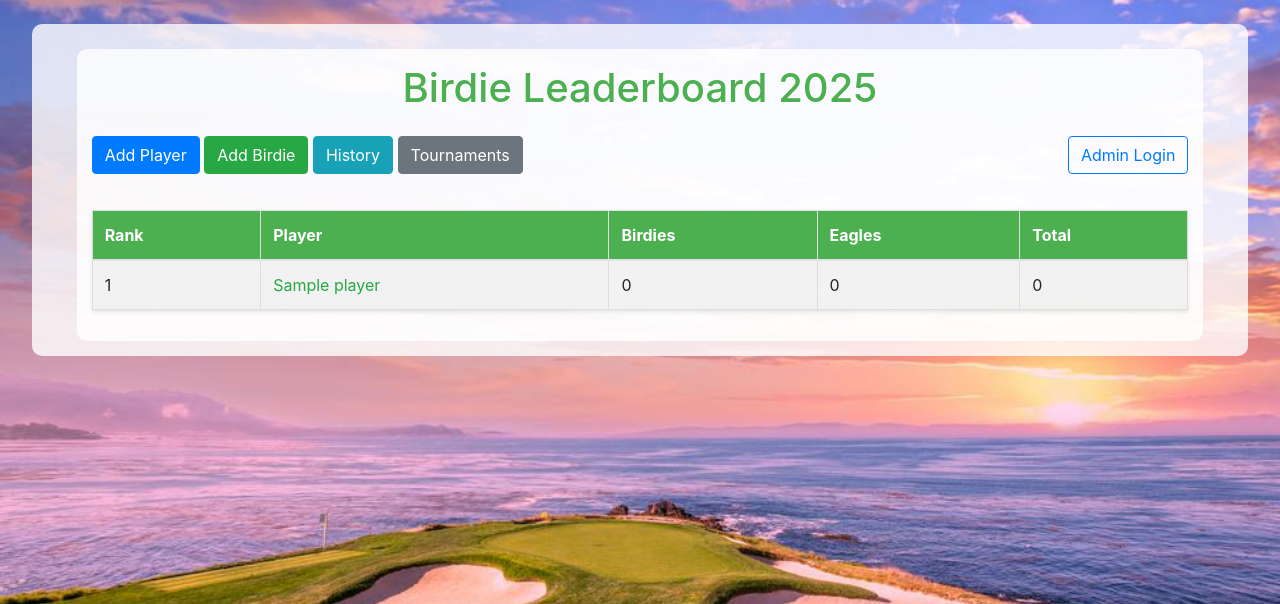
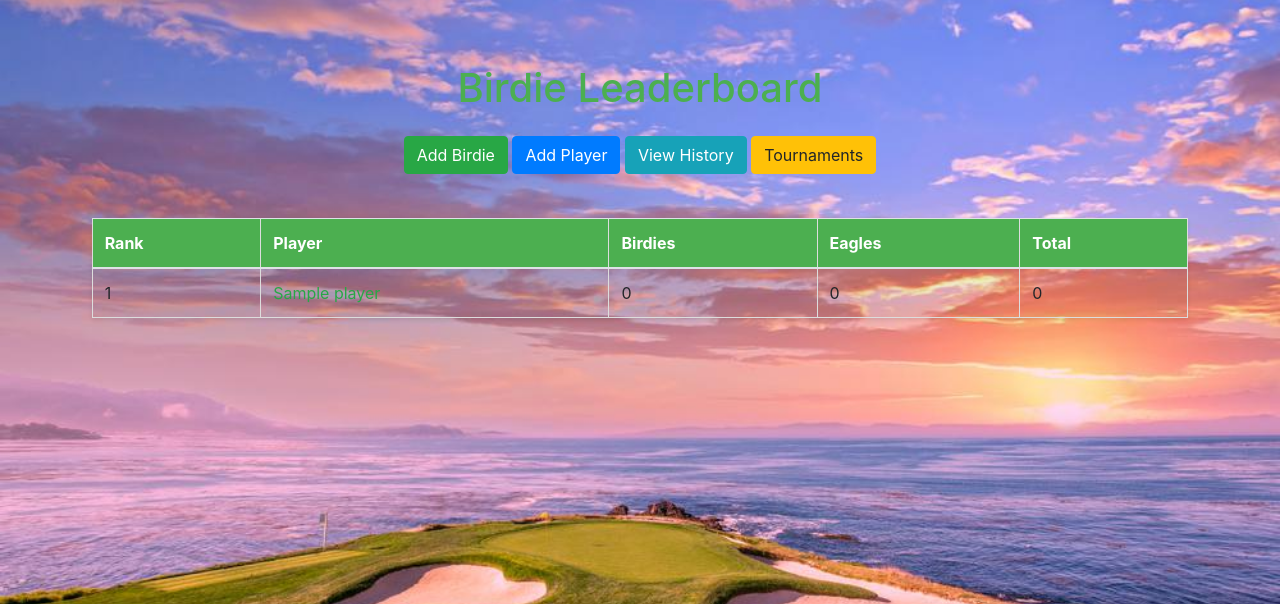
Before and after one commit to mawdis2/golf-leaderboard, a Flask app: page /leaderboard in a window 1280 px wide. Shown: the part 56-660 px from the top of the page. Run offline with Flask 2, Linux system fonts and the light colour scheme; a user stored in the database is signed in; tables that the repository leaves empty hold one stand-in row (values such as "Sample post"); some libraries are stand-ins or nearby versions.

Commit message:
Remove white background from leaderboard and improve year selection in history page

```diff
--- a/routes.py
+++ b/routes.py
@@ -849,27 +849,38 @@ def history():
             entry[6]   # year trophy count
         ))
 
-    # Get list of available years
-    db_years = db.session.query(
+    # Get list of available years by checking all sources of data
+    # 1. Years with birdies/eagles
+    birdie_years = db.session.query(
         db.distinct(Birdie.year)
     ).filter(
         Birdie.year.isnot(None)
-    ).union(
-        db.session.query(
-            db.distinct(HistoricalTotal.year)
-        ).filter(
-            HistoricalTotal.year.isnot(None)
-        )
     ).all()
 
-    years = [year[0] for year in db_years]
+    # 2. Years with historical totals (including trophies)
+    historical_years = db.session.query(
+        db.distinct(HistoricalTotal.year)
+    ).filter(
+        HistoricalTotal.year.isnot(None)
+    ).all()
+
+    # 3. Years with tournaments
+    tournament_years = db.session.query(
+        db.distinct(Tournament.year)
+    ).filter(
+        Tournament.year.isnot(None)
+    ).all()
+
+    # Combine all years
+    all_years = set()
+    for year_tuple in birdie_years + historical_years + tournament_years:
+        all_years.add(year_tuple[0])
 
     # Always include current year
-    if current_year not in years:
-        years.append(current_year)
+    all_years.add(current_year)
 
     # Sort years in descending order
-    years = sorted(list(set(years)), reverse=True)
+    years = sorted(list(all_years), reverse=True)
 
     return render_template(
         "history.html",
--- a/templates/leaderboard.html
+++ b/templates/leaderboard.html
@@ -4,24 +4,63 @@
 {% block title %}Birdie Leaderboard{% endblock %}
 
 {% block content %}
+<style>
+    body {
+        background-image: url('/static/background.jpg');
+        background-size: cover;
+        background-attachment: fixed;
+        background-position: center;
+        min-height: 100vh;
+    }
+
+    .container {
+        background-color: transparent;
+        padding: 15px;
+        border-radius: 10px;
+        margin-top: 10px;
+        max-width: 95%;
+    }
+
+    .table {
+        background-color: transparent !important;
+    }
+
+    .table-striped tbody tr:nth-of-type(odd) {
+        background-color: rgba(0, 0, 0, 0.05);
+    }
+
+    .table-striped tbody tr:nth-of-type(even) {
+        background-color: transparent;
+    }
+
+    /* Mobile-specific adjustments */
+    @media (max-width: 768px) {
+        .container {
+            padding: 10px;
+            margin-top: 5px;
+        }
+
+        body {
+            background-position: top center;
+        }
+
+        .btn {
+            padding: 0.25rem 0.5rem;
+            font-size: 0.875rem;
+            margin-bottom: 5px;
+        }
+    }
+</style>
+
 <div class="container">
-    <div class="row">
-        <div class="col-12 text-center">
-            <h1 class="mb-4">Birdie Leaderboard {{ year }}</h1>
-        </div>
-    </div>
+    <h1 class="text-center mb-4">Birdie Leaderboard</h1>
 
-    <div class="row mb-3">
-        <div class="col-12 d-flex justify-content-between">
-            <div>
-                <a href="{{ url_for('main.add_player') }}" class="btn btn-primary">Add Player</a>
-                <a href="{{ url_for('main.add_birdie') }}" class="btn btn-success">Add Birdie</a>
-                <a href="{{ url_for('main.history') }}" class="btn btn-info">History</a>
-                <a href="{{ url_for('main.tournaments') }}" class="btn btn-secondary">Tournaments</a>
-            </div>
-            <div>
-                <a href="{{ url_for('main.login') }}" class="btn btn-outline-primary">Admin Login</a>
-            </div>
+    <div class="row mb-4">
+        <div class="col text-center">
+            <a href="{{ url_for('main.add_birdie') }}" class="btn btn-success">Add Birdie</a>
+            <a href="{{ url_for('main.add_player') }}" class="btn btn-primary">Add Player</a>
+            <a href="{{ url_for('main.history') }}" class="btn btn-info">View History</a>
+            <a href="{{ url_for('main.tournaments') }}" class="btn btn-warning">Tournaments</a>
         </div>
     </div>
 
@@ -56,45 +95,4 @@
         </div>
     </div>
 </div>
-
-<style>
-    body {
-        background-image: url('/static/background.jpg');
-        background-size: cover;
-        background-attachment: fixed;
-        background-position: center;
-        min-height: 100vh;
-    }
-
-    .container {
-        background-color: rgba(255, 255, 255, 0.8);
-        padding: 15px;
-        border-radius: 10px;
-        margin-top: 10px;
-        max-width: 95%;
-    }
-
-    .table {
-        background-color: rgba(255, 255, 255, 0.9);
-    }
-
-    /* Mobile-specific adjustments */
-    @media (max-width: 768px) {
-        .container {
-            background-color: rgba(255, 255, 255, 0.7);
-            padding: 10px;
-            margin-top: 5px;
-        }
-
-        body {
-            background-position: top center;
-        }
-
-        .btn {
-            padding: 0.25rem 0.5rem;
-            font-size: 0.875rem;
-            margin-bottom: 5px;
-        }
-    }
-</style>
 {% endblock %}
```
